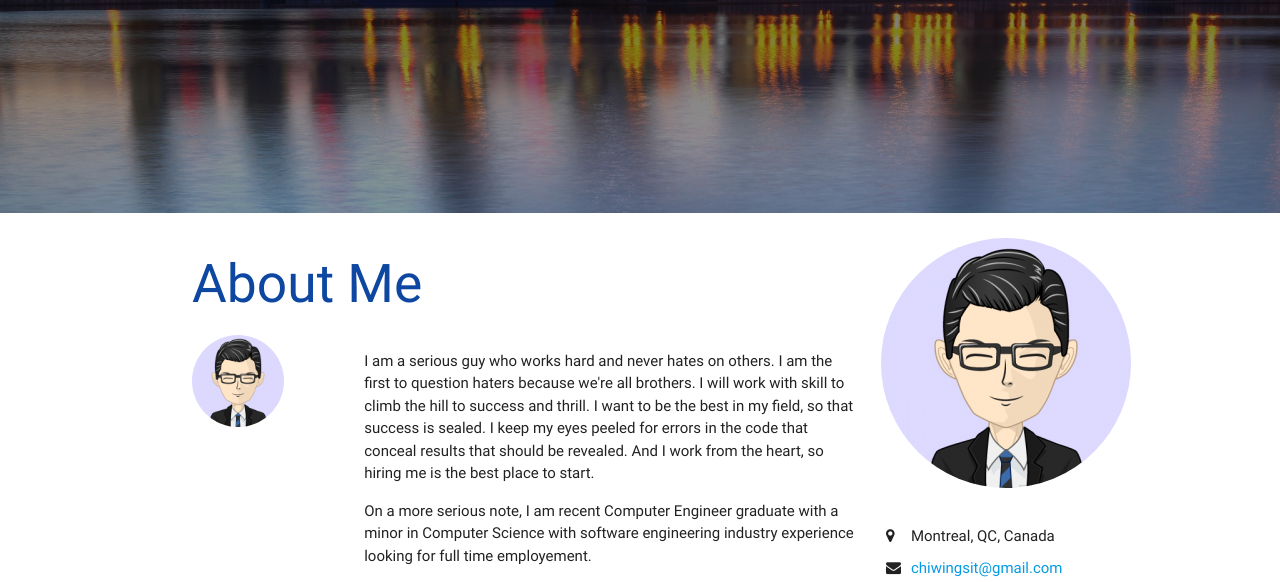
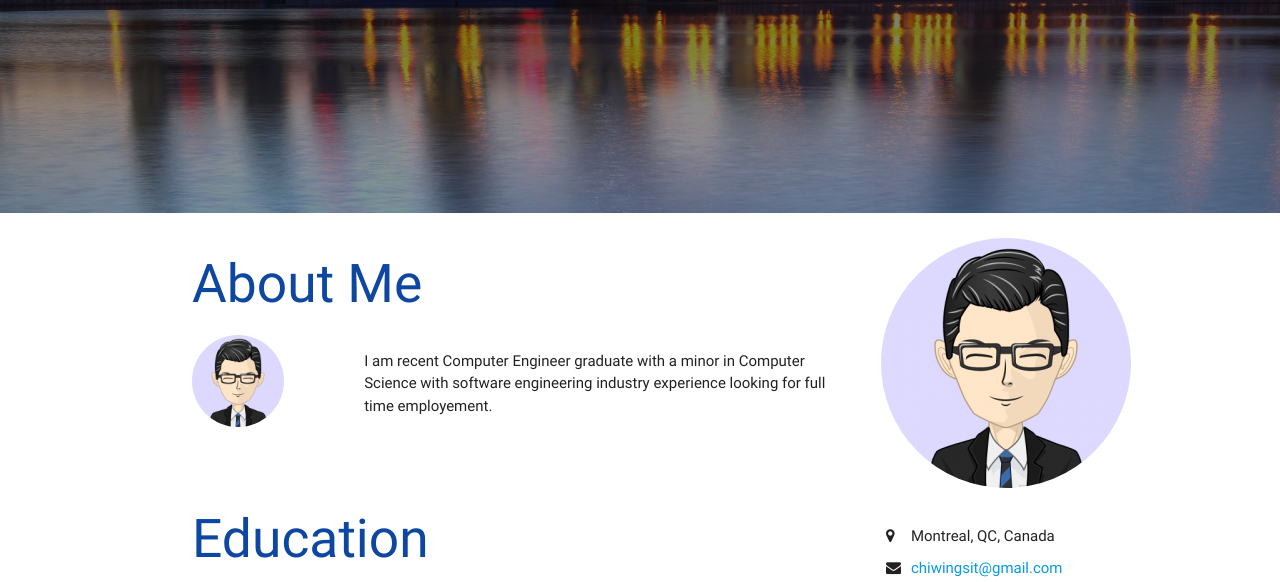
Before and after one commit to chiwingsit/chiwingsit.github.io, a plain HTML site: page index.html in a window 1280 px wide. Shown: the part 537-1119 px from the top of the page. Drawn offline with nearby package versions, Linux system fonts and the light colour scheme.

Commit message:
Remove rap from about section

```diff
--- a/index.html
+++ b/index.html
@@ -39,8 +39,7 @@
                                   <img class="circle responsive-img" src="img/About.png">
                             </div>
                             <div class="col s12 m9 push-l1">
-                                <p>I am a serious guy who works hard and never hates on others. I am the first to question haters because we're all brothers. I will work with skill to climb the hill to success and thrill. I want to be the best in my field, so that success is sealed. I keep my eyes peeled for errors in the code that conceal results that should be revealed. And I work from the heart, so hiring me is the best place to start.</p>
-                                <p>On a more serious note, I am recent Computer Engineer graduate with a minor in Computer Science with software engineering industry experience looking for full time employement.</p>
+                                <p>I am recent Computer Engineer graduate with a minor in Computer Science with software engineering industry experience looking for full time employement.</p>
                             </div>
                         </div>
                     </section>
```
